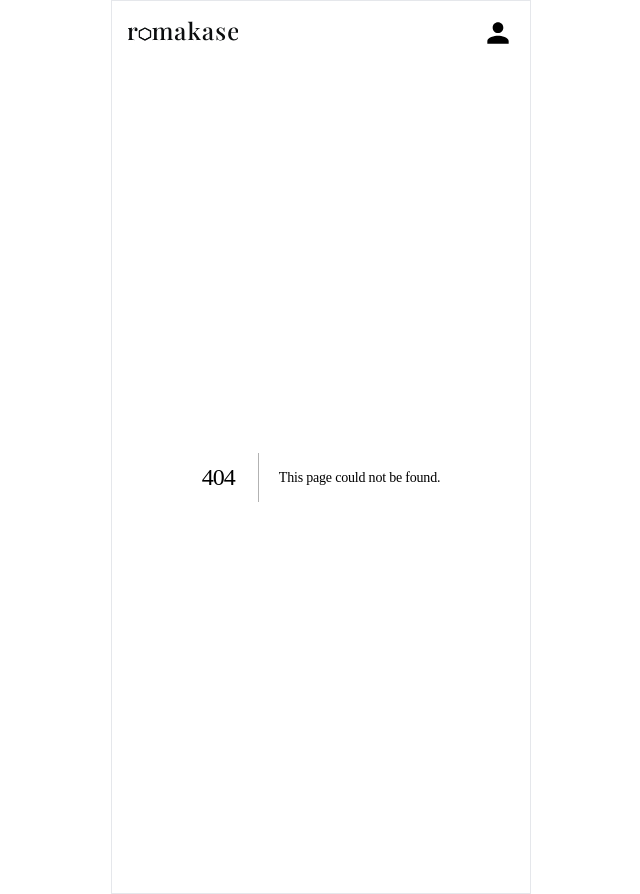
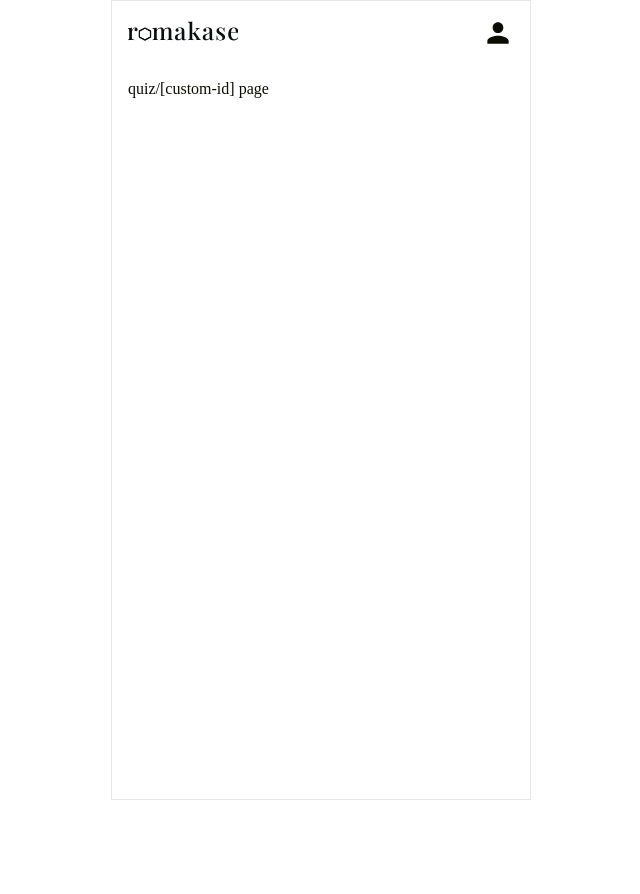
Before and after one commit to lgtm-junction/frontend, a Next.js app: page /quiz/1 in a window 1280 px wide. Before the commit this address had no page. Shown: the whole page, without its empty margins (319-959 px from the left). After the commit the page ends 800 px from the top, so only its background shows below. Built offline with nearby package versions, Linux system fonts and the light colour scheme; a web font is replaced by a local one.

Commit message:
feat: add quiz/[custom_id] page

```diff
--- /dev/null
+++ b/app/quiz/[custom_id]/page.tsx
@@ -0,0 +1,3 @@
+export default function Page() {
+  return <div>quiz/[custom-id] page</div>;
+}
```
